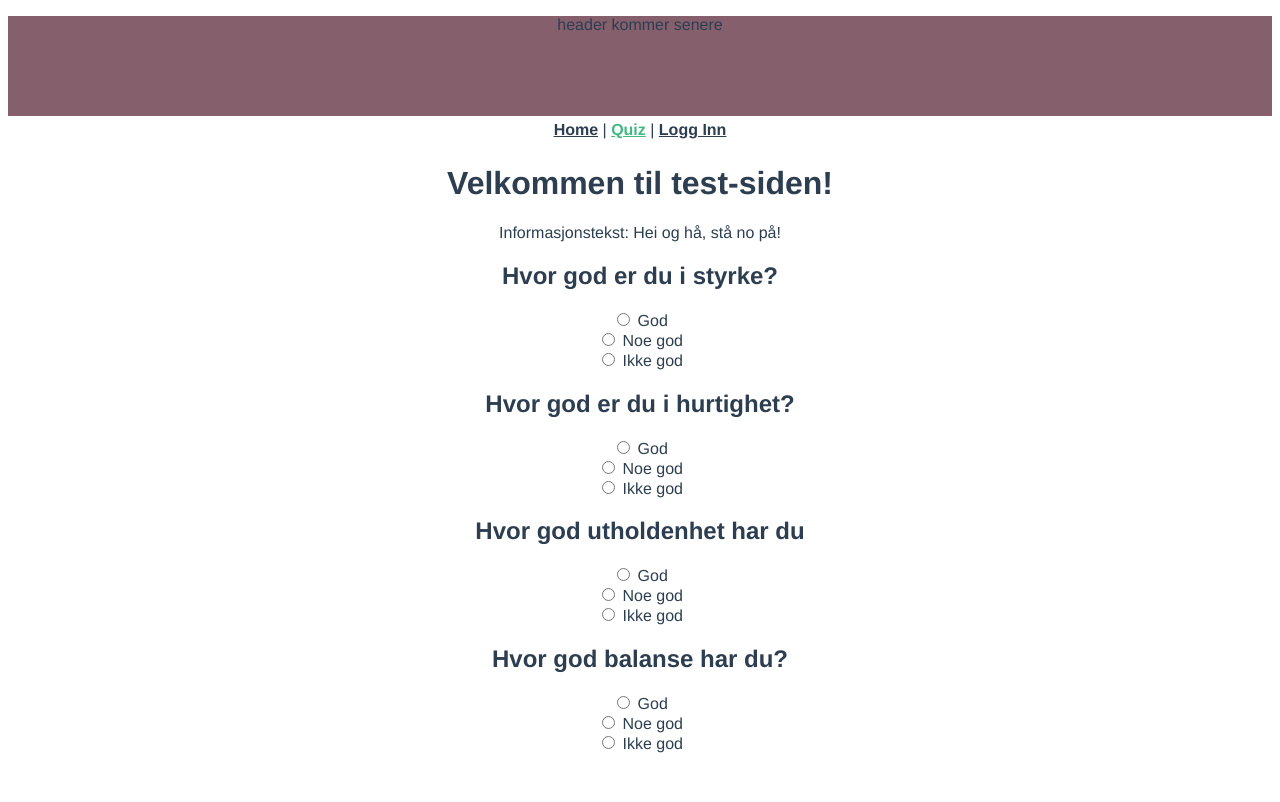
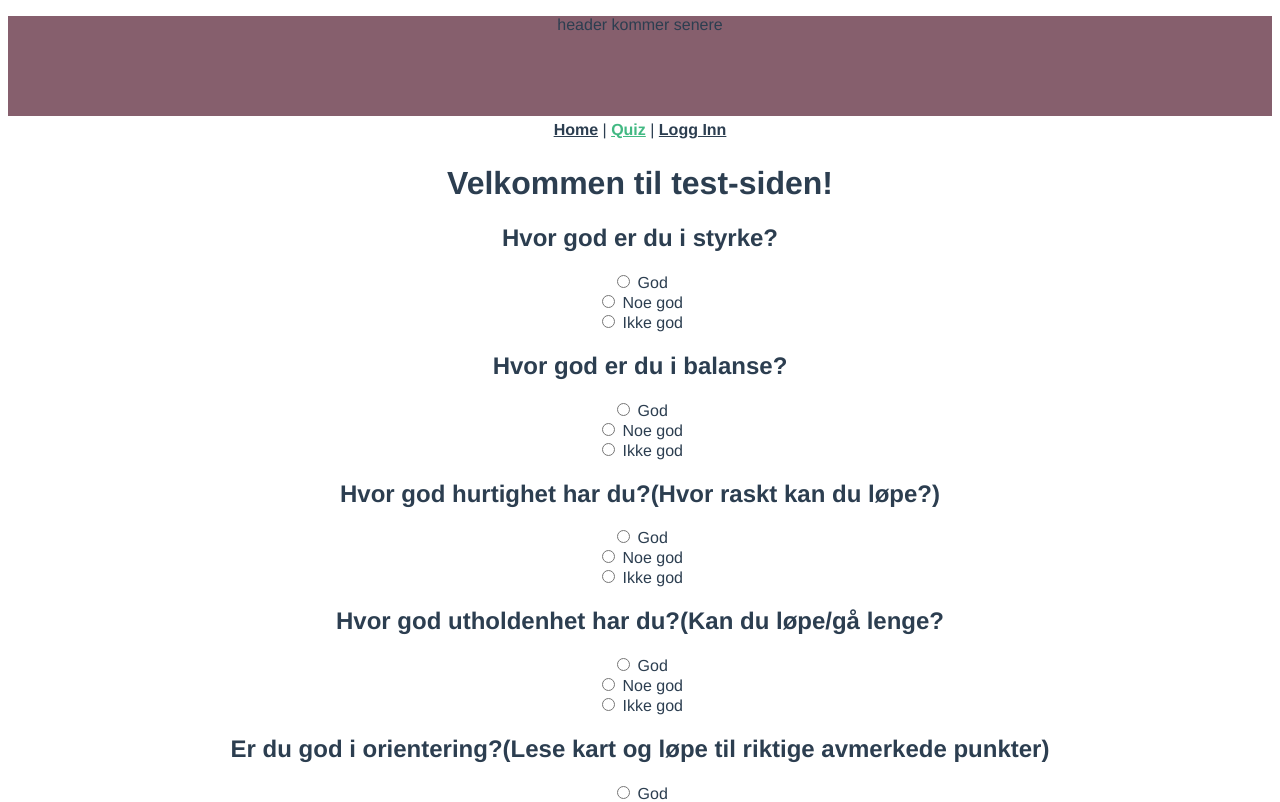
Before and after one commit to h579668/Bachelor, a Vue app in the folder trymes-nettside/: page /#/quiz in a window 1280 px wide. Shown: the top 802 px of the page. Built offline with nearby package versions, Linux system fonts and the light colour scheme.

Commit message:
Fikset questionPage + Quiz
ENDELIG

```diff
--- /dev/null
+++ b/trymes-nettside/src/components/QuestionPage.vue
@@ -0,0 +1,39 @@
+
+<template>
+    <div>
+        <h1> {{ title}} </h1>
+        {{ information }}
+      <div v-for="item in quizItems" :key="item.question">
+          <h2> {{ item.question }}</h2>
+          <input type="radio" :name= "item.id " value="God" />
+          <label> God </label><br />
+           <input type="radio" :name= "item.id" value="Noe god" />
+          <label> Noe god </label><br />
+          <input  type="radio" :name= "item.id" value="Ikke god" />
+          <label> Ikke god </label>
+        </div>
+    </div>
+</template>
+
+<script src="https://cdn.jsdelivr.net/npm/vue@2.6.11" type="JavaScript"></script>
+<script>
+export default {
+   name: "QuestionPage",
+   props: ['title', 'information'], //INFORMATION DOES NOT WORK
+        data() {
+        return {
+              quizItems: [
+                { id: '1', question: 'Hvor god er du i styrke?' },
+                { id: '2', question: 'Hvor god er du i balanse?' },
+                { id: '3', question: 'Hvor god hurtighet har du?(Hvor raskt kan du løpe?)' },
+                { id: '4', question: 'Hvor god utholdenhet har du?(Kan du løpe/gå lenge?' },
+                { id: '5', question: 'Er du god i orientering?(Lese kart og løpe til riktige avmerkede punkter)' }
+             ]};
+        },
+
+    };
+</script>
+
+<style scoped>
+
+</style>
--- a/trymes-nettside/src/views/Quiz.vue
+++ b/trymes-nettside/src/views/Quiz.vue
@@ -1,61 +1,21 @@
 <template>
-  <div class="quiz">
-    <h1>Velkommen til test-siden!</h1>
-    <p>Informasjonstekst: Hei og hå, stå no på!</p>
-    <div>
-      <h2> Hvor god er du i styrke?</h2>
-      <input type="radio" name="answer1" value="God" />
-      <label> God </label><br />
-      <input type="radio" name="answer1" value="Noe god" />
-      <label> Noe god </label><br />
-      <input type="radio" name="answer1" value="Ikke god" />
-      <label> Ikke god </label>
-
-      <h2>Hvor god er du i hurtighet?</h2>
-      <input type="radio" name="answer2" value="God" />
-      <label> God </label><br />
-      <input type="radio" name="answer2" value="Noe god" />
-      <label> Noe god </label><br />
-      <input type="radio" name="answer2" value="Ikke god" />
-      <label> Ikke god </label>
-
-      <h2>Hvor god utholdenhet har du</h2>
-      <input type="radio" name="answer3" value="God" />
-      <label> God </label><br />
-      <input type="radio" name="answer3" value="Noe god" />
-      <label> Noe god </label><br />
-      <input type="radio" name="answer3" value="Ikke god" />
-      <label> Ikke god </label>
-
-      <h2>Hvor god balanse har du?</h2>
-      <input type="radio" name="answer4" value="God" />
-      <label> God </label><br />
-      <input type="radio" name="answer4" value="Noe god" />
-      <label> Noe god </label><br />
-      <input type="radio" name="answer4" value="Ikke god" />
-      <label> Ikke god </label>
-    </div>
+  <div >
+    <QuestionPage title = "Velkommen til test-siden!" />
+    <QuestionPage information = "Hei og hå, stå no på!" />
   </div>
 </template>
 
-<script src="https://cdn.jsdelivr.net/npm/vue@2.6.11"></script>
-<script>/*
-new Vue({
-  el: "#quiz",
-  data() {
-    return {
-      quizItems: {
-        question1:"Hvor god er du i styrke?",
-        question2:"Hvor god er du i balanse?",
-        question3:"Hvor god hurtighet har du?(Hvor raskt kan du løpe?)",
-        question4:"Hvor god utholdenhet har du?(Kan du løpe/gå lenge?",
-      }
-    };
-  }
-});*/
-  export default {
+<script src="https://cdn.jsdelivr.net/npm/vue@2.6.11" type="JavaScript"></script>
 
-  }
+<script>
+import QuestionPage from "@/components/QuestionPage.vue";
+
+export default {
+  name: "Quiz",
+  components: {
+     QuestionPage,
+  },
+};
 </script>
 
 <style scoped>
```
